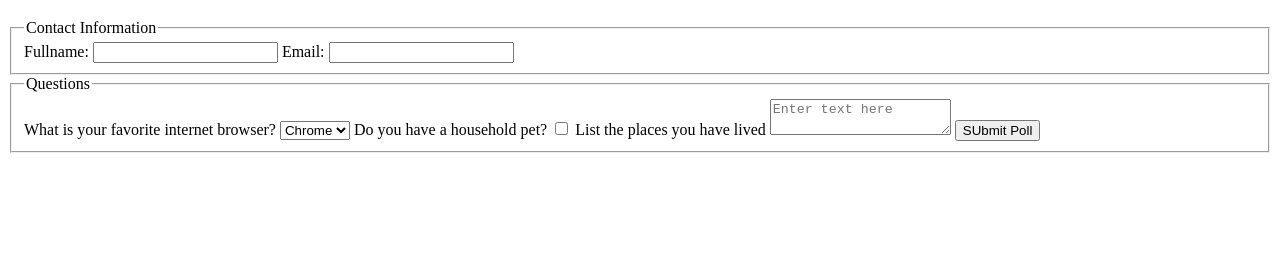
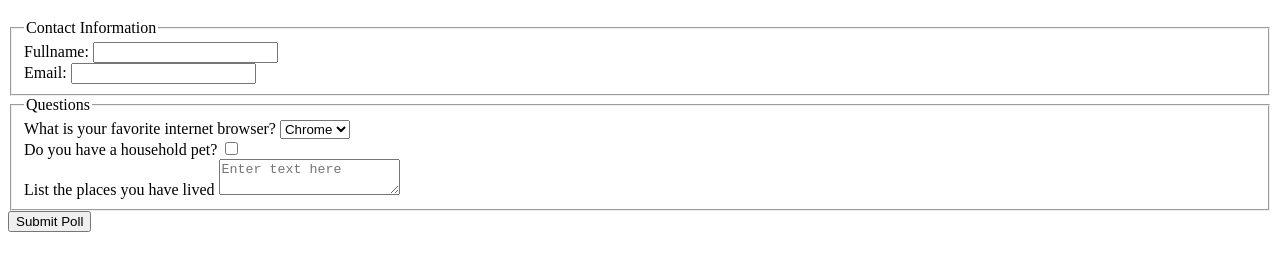
Before and after one commit to MonicaGodwin/wdd130, a plain HTML site: page week05/poll-form.html in a window 1280 px wide. Shown: the part 61-332 px from the top of the page. Drawn offline with Linux system fonts and the light colour scheme.

Commit message:
table form exercise

```diff
--- a/week05/poll-form.html
+++ b/week05/poll-form.html
@@ -14,7 +14,7 @@
             <fieldset>
                 <legend>Contact Information</legend>
                 <label for="fullname">Fullname:</label>
-                <input type="text" id="fullname" name="fullname" required>
+                <input type="text" id="fullname" name="fullname" required><br>
 
                 <label for="email">Email:</label>
                 <input type="text" id="email" name="email">
@@ -27,13 +27,13 @@
                     <option value="chrome">Chrome</option>
                     <option value="safari">Safari</option>
                     <option value="firefox">Firefox</option>
-                </select>
+                </select><br>
                 <label for="pet">Do you have a household pet?</label>
-                <input type="checkbox" id="pet" name="pet">
+                <input type="checkbox" id="pet" name="pet"><br>
                 <label for="places">List the places you have lived</label>
-                <textarea name="places" id="places" placeholder="Enter text here"></textarea>
-                <button type="submit">SUbmit Poll</button>
+                <textarea name="places" id="places" placeholder="Enter text here"></textarea><br>
             </fieldset>
+            <button type="submit">Submit Poll</button>
         </form>
     </main>
     <footer>
```
